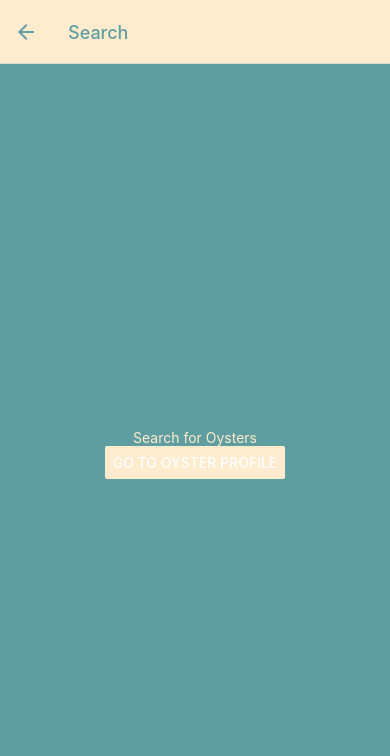
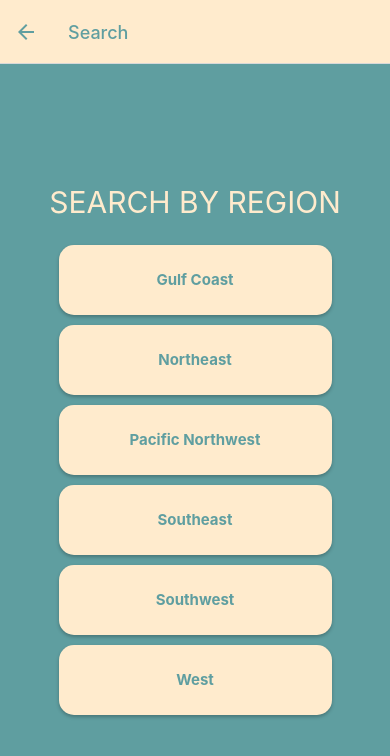
Before and after one commit to starseed2021/react-native-oyster-app, a React Native app: screen /Search in a window 390 px wide. Shown: the top 756 px of the page. Built offline with nearby package versions, Linux system fonts and the light colour scheme.

Commit message:
added 6 buttons to the SearchScreen

```diff
--- a/App.js
+++ b/App.js
@@ -9,6 +9,8 @@ import DetailsScreen from './app/screens/DetailsScreen';
 import { NavigationContainer } from '@react-navigation/native';
 import { createNativeStackNavigator } from '@react-navigation/native-stack';
 import colors from './app/config/colors';
+
+
 
 
 
--- a/app/config/colors.js
+++ b/app/config/colors.js
@@ -1,4 +1,4 @@
 export default {
     primary: 'cadetblue',
-    secondary: 'blanchedalmond'
+    secondary: 'blanchedalmond',
 }
--- a/app/screens/SearchScreen.js
+++ b/app/screens/SearchScreen.js
@@ -1,11 +1,14 @@
-import React from 'react'
+import React, { useState } from 'react';
 import {
     StyleSheet,
     Text,
     View,
     SafeAreaView,
-    Button
+    Button,
+    TouchableOpacity,
+    Modal
 } from 'react-native';
+
 
 
 import colors from '../config/colors';
@@ -13,17 +16,111 @@ import colors from '../config/colors';
 
 // HERE WILL BE THE SEARCH PAGE
 function SearchScreen({ navigation }) {
+
+    // REGIONS MODAL
+    const [gulfCoastModal, setGulfCoastModal] = useState(false);
+    const [northeastModal, setNortheastModal] = useState(false);
+    const [pacificNorthwestModal, setPacificNorthwestModal] = useState(false);
+    const [southeastModal, setSoutheastModal] = useState(false);
+    const [southwestModal, setSouthwestModal] = useState(false);
+    const [westModal, setWestModal] = useState(false);
+
+
+    //VALUES
+    const [gulfCoast, setGulfCoast] = useState(false);
+    const [northEast, setNorthEast] = useState(false);
+    const [pacificNorthWest, setPacificNorthWest] = useState(false);
+    const [southEast, setSouthEast] = useState(false);
+    const [southWest, setSouthWest] = useState(false);
+    const [west, setWest] = useState(false);
+
+    // useState for location
+
+
+
+
     return (
-        <SafeAreaView style={ styles.container }>
-            <Text style={ styles.textStyle }>Search for Oysters</Text>
-            <Button
-                color={ colors.secondary }
-                title='Go to Oyster Profile'
+        <View style={styles.container}>
+            <Text style={styles.headerText}>SEARCH BY REGION</Text>
+            <TouchableOpacity
+                style={styles.button}
+                // onPress={() => setGulfCoast(!gulfCoast)}
+                onPress={(location) =>
+                    {setModalShown(true)
+                    setLocation(location)
+                    }
+                }
+            >
+                <Text style={styles.buttonText}>Gulf Coast</Text>
+            </TouchableOpacity>
+            <TouchableOpacity
+                style={styles.button}
+                onPress={() => setNorthEast(!northEast)}
+            >
+                <Text style={styles.buttonText}>Northeast</Text>
+            </TouchableOpacity>
+            <TouchableOpacity
+                style={styles.button}
+                // can pass in multiple items as strings
+                // location variable can grab location oyster data
                 onPress={() => navigation.push('Oyster Profile')}
-            />
-        </SafeAreaView>
+            >
+                <Text style={styles.buttonText}>Pacific Northwest</Text>
+            </TouchableOpacity>
+            <TouchableOpacity
+                style={styles.button}
+                onPress={() => setSouthEast(!southEast)}
+            >
+                <Text style={styles.buttonText}>Southeast</Text>
+            </TouchableOpacity>
+            <TouchableOpacity
+                style={styles.button}
+                onPress={() => setSouthWest(!southWest)}
+            >
+                <Text style={styles.buttonText}>Southwest</Text>
+            </TouchableOpacity>
+            <TouchableOpacity
+                style={styles.button}
+                onPress={() => setWest(!west)}
+            >
+                <Text style={styles.buttonText}>West</Text>
+            </TouchableOpacity>
+            <Modal
+                animationType="slide"
+                transparent={true}
+                visible={gulfCoastModal}
+                onRequestClose={() => {
+                Alert.alert("Modal has been closed.");
+                setModalVisible(!modalVisible);
+            }}
+            // USING ONPRESS TO TRY AND DEBUG
+            // onPress={() => {console.log('button tapped')}}
+            >
+                <View
+                style={{
+                        flex: 1,
+                        backgroundColor: 'yellow',
+                    }}
+                >
+
+                </View>
+            </Modal>
+        </View>
     )
-}
+
+};
+    // return (
+    //     <SafeAreaView style={ styles.container }>
+    //         <Text style={ styles.textStyle }>Search for Oysters</Text>
+    //         <Button
+    //             color={ colors.secondary }
+    //             title='Go to Oyster Profile'
+    //             onPress={() => navigation.push('Oyster Profile')}
+    //         />
+    //     </SafeAreaView>
+    // )
+
+
 
 
 const styles = StyleSheet.create({
@@ -33,10 +130,34 @@ const styles = StyleSheet.create({
         justifyContent: 'center',
         backgroundColor: colors.primary
     },
-    textStyle: {
-        color: colors.secondary
+    button: {
+        backgroundColor: colors.secondary,
+        width: '70%',
+        height: 70,
+        alignItems: 'center',
+        justifyContent: 'center',
+        borderRadius: 15,
+        shadowColor: 'black',
+        shadowOffset: {
+            width: 0,
+            height: 2,
+        },
+        shadowOpacity: 0.25,
+        shadowRadius: 3.80,
+        elevation: 3,
+        marginBottom: 10,
+    },
+    buttonText: {
+        fontSize: 15,
+        fontWeight: 'bold',
+        color: colors.primary,
+    },
+    headerText: {
+        color: colors.secondary,
+        fontSize: 30,
+        marginBottom: 25
     }
-})
+});
 
 
 
--- a/app/screens/WelcomeScreen.js
+++ b/app/screens/WelcomeScreen.js
@@ -68,7 +68,7 @@ const styles = StyleSheet.create({
     },
     shellText: {
         color: colors.secondary,
-        fontWeight: '300'
+        fontWeight: '300',
     },
     subTitleText: {
         color: colors.secondary,
@@ -78,7 +78,7 @@ const styles = StyleSheet.create({
     titleText: {
         color: colors.secondary,
         fontSize: 35,
-        fontWeight: '600'
+        fontWeight: '600',
     },
     welcomeTitles: {
         height: 100
```
Also changed, not shown: app/data.json (indentation only). Lines whose indentation alone changed are shown as unchanged.
